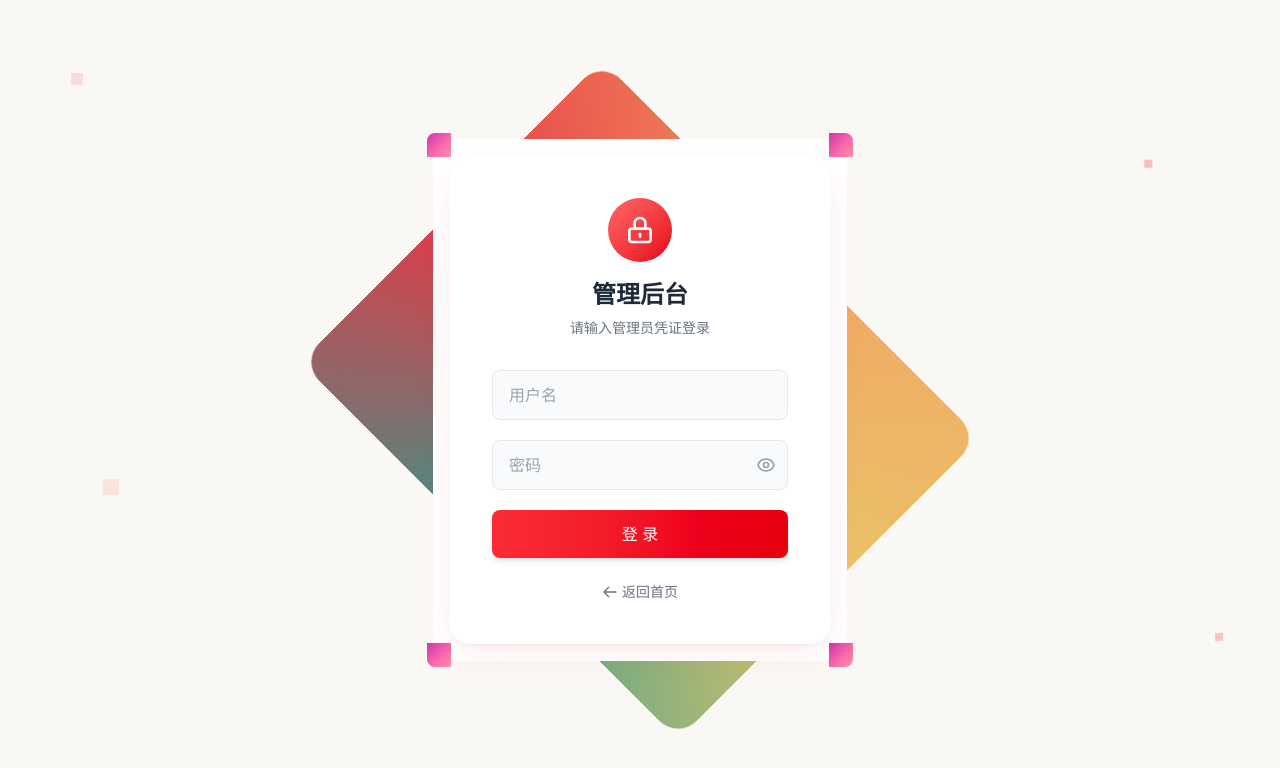
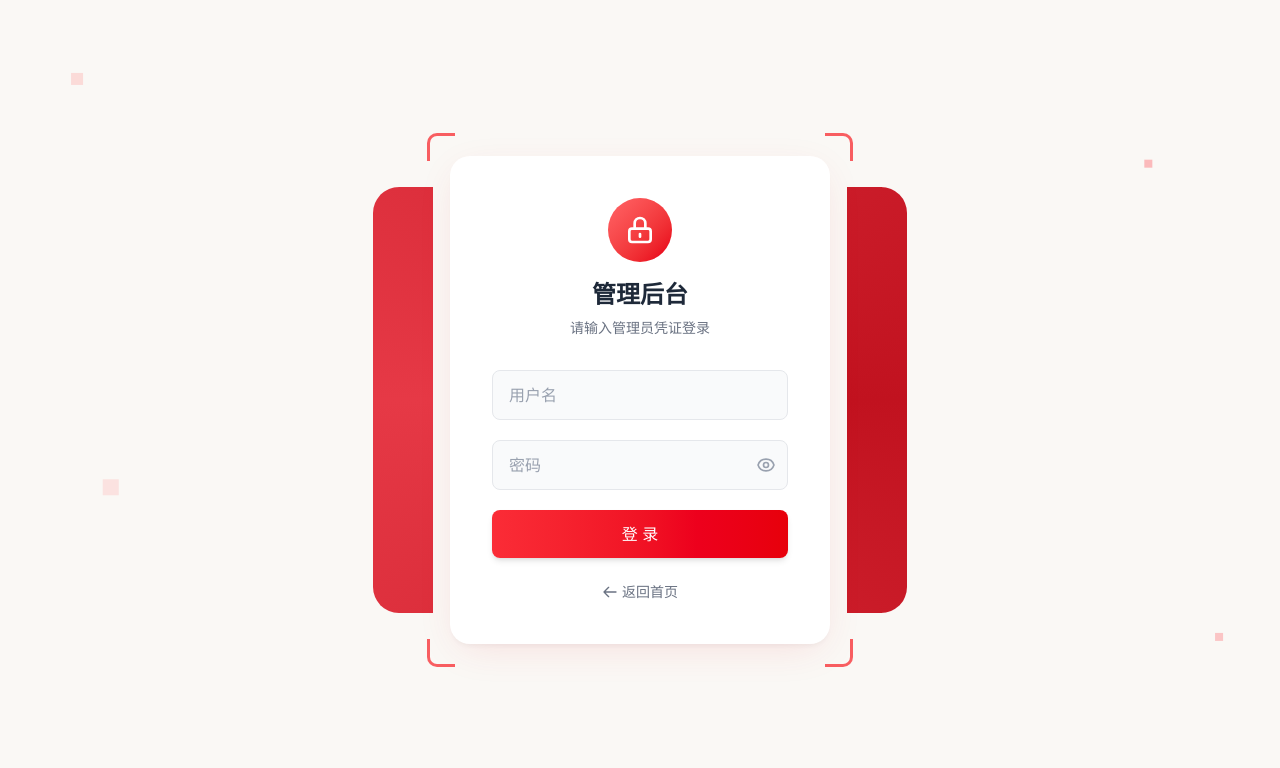
Before and after one commit to yanmo18/my-portfolio, a Vue app: page /login in a window 1280 px wide. Shown: the top 768 px of the page. Built offline with nearby package versions, Linux system fonts and the light colour scheme.

Commit message:
style: 登录页动画调慢至10秒，四角改为镂空边框变色

```diff
--- a/src/views/Login.vue
+++ b/src/views/Login.vue
@@ -205,9 +205,9 @@ onUnmounted(() => {
   inset: -3px;
   background: conic-gradient(
     from 0deg,
-    #e63946, #f4a261, #e9c46a, #2a9d8f, #e63946
+    #e63946, #c1121f, #e63946
   );
-  animation: rotateBorder 4s linear infinite;
+  animation: rotateBorder 10s linear infinite;
   border-radius: 26px;
 }
 
@@ -215,7 +215,7 @@ onUnmounted(() => {
   content: '';
   position: absolute;
   inset: 3px;
-  background: white;
+  background: #FAF8F5;
   border-radius: 22px;
   z-index: 0;
 }
@@ -225,25 +225,28 @@ onUnmounted(() => {
   to { transform: rotate(360deg); }
 }
 
-/* 四角装饰 - 纯 CSS 渐变 */
+/* 四角装饰 - 镂空边框样式 */
 .corner {
   position: absolute;
-  width: 24px;
-  height: 24px;
-  background: linear-gradient(135deg, #e63946, #f4a261);
+  width: 28px;
+  height: 28px;
+  border: 3px solid #e63946;
+  background: transparent;
   z-index: 10;
-  animation: cornerRotate 4s linear infinite;
+  animation: cornerColorShift 10s linear infinite;
 }
 
-@keyframes cornerRotate {
-  from { filter: hue-rotate(0deg); }
-  to { filter: hue-rotate(360deg); }
+@keyframes cornerColorShift {
+  0% { border-color: #e63946; }
+  33% { border-color: #c1121f; }
+  66% { border-color: #ff6b6b; }
+  100% { border-color: #e63946; }
 }
 
-.corner.tl { top: -3px; left: -3px; border-right: none; border-bottom: none; border-radius: 8px 0 0 0; }
-.corner.tr { top: -3px; right: -3px; border-left: none; border-bottom: none; border-radius: 0 8px 0 0; }
-.corner.bl { bottom: -3px; left: -3px; border-right: none; border-top: none; border-radius: 0 0 0 8px; }
-.corner.br { bottom: -3px; right: -3px; border-left: none; border-top: none; border-radius: 0 0 8px 0; }
+.corner.tl { top: -3px; left: -3px; border-right: none; border-bottom: none; border-radius: 10px 0 0 0; }
+.corner.tr { top: -3px; right: -3px; border-left: none; border-bottom: none; border-radius: 0 10px 0 0; }
+.corner.bl { bottom: -3px; left: -3px; border-right: none; border-top: none; border-radius: 0 0 0 10px; }
+.corner.br { bottom: -3px; right: -3px; border-left: none; border-top: none; border-radius: 0 0 10px 0; }
 
 /* 登录卡片 */
 .login-card {
```
